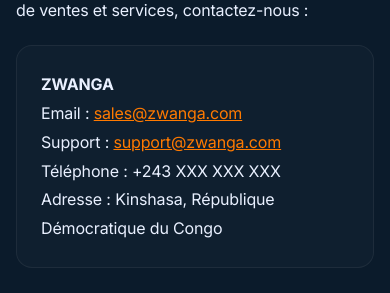
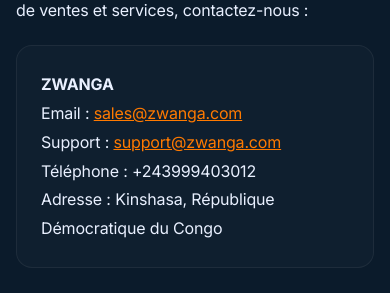
Before and after one commit to GroupeBH/zwanga-admin, a Next.js app: page /sales-policy in a window 390 px wide. Shown: the part 8695-8988 px from the top of the page. Built offline with nearby package versions, Linux system fonts and the light colour scheme.

Commit message:
add phone number on zwanga web portal

```diff
--- a/app/page.tsx
+++ b/app/page.tsx
@@ -413,7 +413,7 @@
             <div className={styles.footerSection}>
               <h4 className={styles.footerTitle}>Contact</h4>
               <p className={styles.footerText}>Email: contact@zwanga.com</p>
-              <p className={styles.footerText}>Téléphone: +243 000 000 000</p>
+              <p className={styles.footerText}>Téléphone: +243999403012</p>
             </div>
           </div>
           <div className={styles.footerBottom}>
--- a/app/privacy/page.tsx
+++ b/app/privacy/page.tsx
@@ -290,7 +290,7 @@
                 <br />
                 Support : <a href="mailto:support@zwanga.com">support@zwanga.com</a>
                 <br />
-                Téléphone : +243 XXX XXX XXX
+                Téléphone : +243999403012
               </p>
             </div>
           </section>
--- a/app/sales-policy/page.tsx
+++ b/app/sales-policy/page.tsx
@@ -324,7 +324,7 @@
                 <strong>Chat en ligne :</strong> Disponible de 8h à 20h (heure locale)
               </li>
               <li>
-                <strong>Téléphone :</strong> +243 XXX XXX XXX (lun-ven, 9h-18h)
+                <strong>Téléphone :</strong> +243999403012 (lun-ven, 9h-18h)
               </li>
             </ul>
 
@@ -387,7 +387,7 @@
                 <br />
                 Support : <a href="mailto:support@zwanga.com">support@zwanga.com</a>
                 <br />
-                Téléphone : +243 XXX XXX XXX
+                Téléphone : +243999403012
                 <br />
                 Adresse : Kinshasa, République Démocratique du Congo
               </p>
--- a/app/terms/page.tsx
+++ b/app/terms/page.tsx
@@ -353,7 +353,7 @@
                 <br />
                 Support : <a href="mailto:support@zwanga.com">support@zwanga.com</a>
                 <br />
-                Téléphone : +243 XXX XXX XXX
+                Téléphone : +243999403012
               </p>
             </div>
           </section>
```
